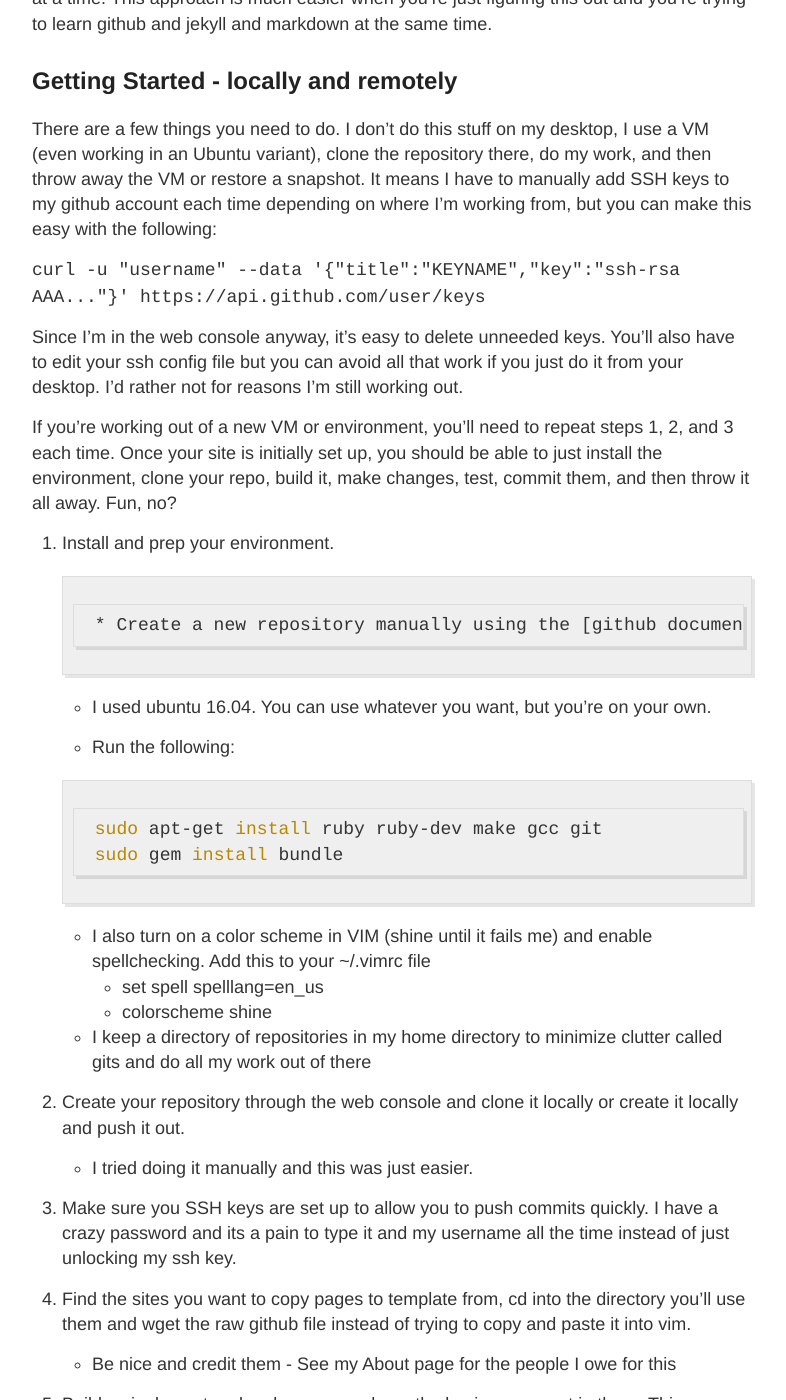
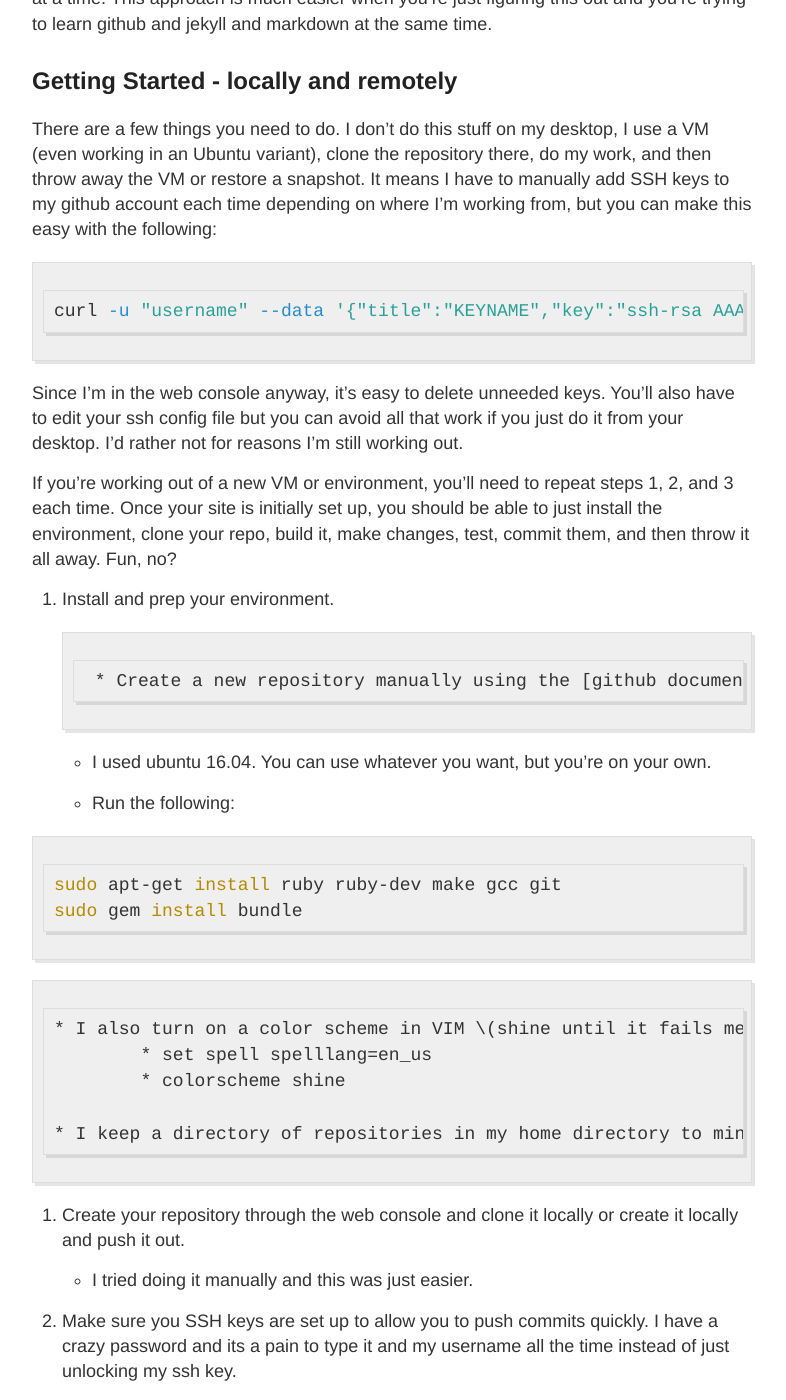
Before and after one commit to remotephone/blog.rmtph.one, a Jekyll site: the page built from _posts/2016-12-19-Installing_Jekyll_For_Security_Admins.md, in a window 1280 px wide and 1400 px high, scrolled down 874 px. Shown: the whole window, without its empty margins (248-1034 px from the left). Built offline with Jekyll 4.4.1, drawn with Linux system fonts in a browser that asks for light colours; our own code applies the rules of GitHub Pages for plain Markdown files; comment, search, counter and statistics services are not loaded; some of the changed text lies outside the part shown.

Commit message:
updated installing page

````diff
--- a/_posts/2016-12-19-Installing_Jekyll_For_Security_Admins.md
+++ b/_posts/2016-12-19-Installing_Jekyll_For_Security_Admins.md
@@ -24,7 +24,9 @@ Ultimately I mashed a few different templates and guides together. This is risky
 
 There are a few things you need to do. I don't do this stuff on my desktop, I use a VM \(even working in an Ubuntu variant\), clone the repository there, do my work, and then throw away the VM or restore a snapshot. It means I have to manually add SSH keys to my github account each time depending on where I'm working from, but you can make this easy with the following:
 
-```curl -u "username" --data '{"title":"KEYNAME","key":"ssh-rsa AAA..."}' https://api.github.com/user/keys ```
+```bash
+curl -u "username" --data '{"title":"KEYNAME","key":"ssh-rsa AAA..."}' https://api.github.com/user/keys
+```
 
 Since I'm in the web console anyway, it's easy to delete unneeded keys. You'll also have to edit your ssh config file but you can avoid all that work if you just do it from your desktop. I'd rather not for reasons I'm still working out.
 
@@ -39,10 +41,10 @@ kyll-as-a-static-site-generator-with-github-pages/) if this is your first time c
 
 	* Run the following:
 
-	```bash
-	sudo apt-get install ruby ruby-dev make gcc git
-	sudo gem install bundle
-	```
+```bash
+sudo apt-get install ruby ruby-dev make gcc git
+sudo gem install bundle
+```
 
 	* I also turn on a color scheme in VIM \(shine until it fails me\) and enable spellchecking. Add this to your \~/.vimrc file
 		* set spell spelllang=en_us
@@ -67,8 +69,10 @@ kyll-as-a-static-site-generator-with-github-pages/) if this is your first time c
 	* You can unzip your backup, delete the repo, and repush it back out to github instead of messing with any other silliness. If youre like me and don't know what you're doing, you will mess it up. Save yourself some trouble.
 	* I learned github let's you restore to an older version, but I can't find a way to go from a restored older version to a newer one. If bad comes to worse or you completely change themes, at least you can always just dump your posts folder into your new repository and bam, you're back
 	*Before you commit, you need to run
-		```git config --global user.email "you@example.com"```
-  		```git config --global user.name "Your Name"```
+		```bash
+		git config --global user.email "you@example.com"
+  		git config --global user.name "Your Name"
+		```
 
 7. If you want to test it locally, you need to make a Gemfile according to the instructions [here](https://help.github.com/articles/using-jekyll-as-a-static-site-generator-with-github-pages/). Then, from the root of your repo:
 
````
